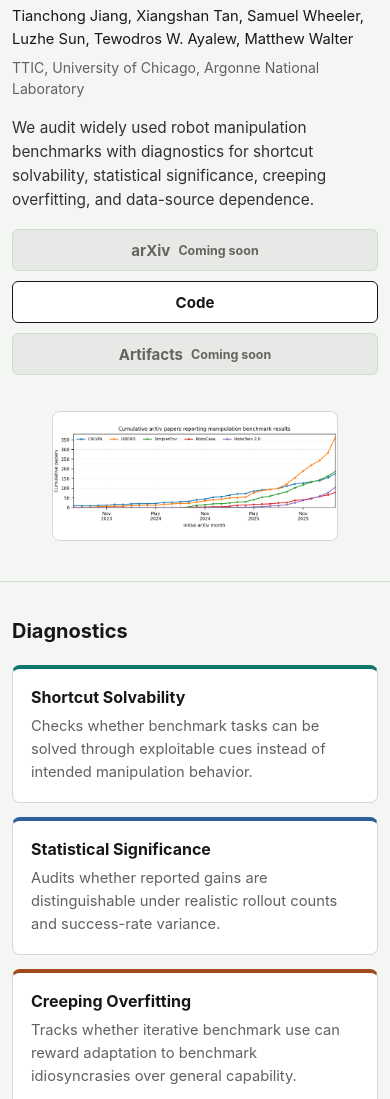
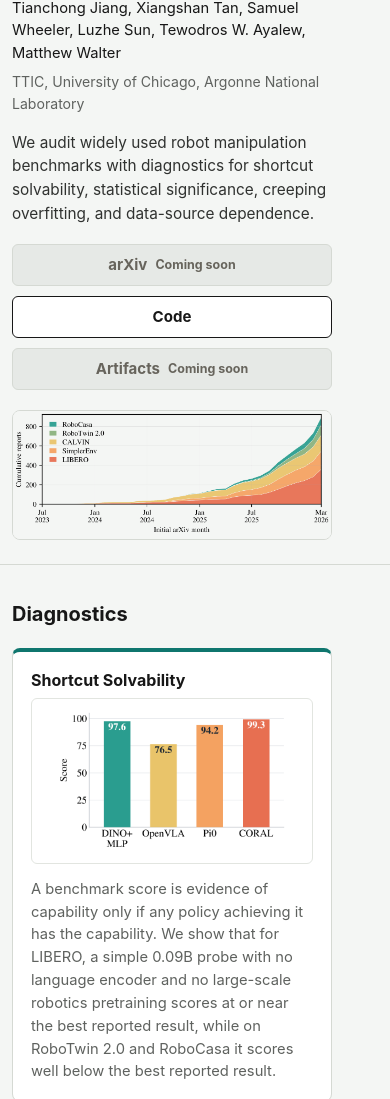
Before and after one commit to ripl/manipulation_benchmark_audit, a plain HTML site: page index.html in a window 390 px wide. Shown: the part 222-1321 px from the top of the page. Drawn offline with Linux system fonts and the light colour scheme.

Commit message:
Update benchmark website figures

```diff
--- a/index.html
+++ b/index.html
@@ -9,7 +9,7 @@
   <meta property="og:description" content="Diagnostics for shortcut solvability, statistical significance, creeping overfitting, and data-source dependence in robot manipulation benchmarks.">
   <meta property="og:type" content="website">
   <meta property="og:url" content="https://ripl.github.io/manipulation_benchmark_audit/">
-  <meta property="og:image" content="https://ripl.github.io/manipulation_benchmark_audit/figures/benchmark-results-cumulative.png">
+  <meta property="og:image" content="https://ripl.github.io/manipulation_benchmark_audit/figures/benchmark-reported-results-stacked-area.png">
   <link rel="icon" href="data:,">
   <title>What Are We Actually Benchmarking in Robot Manipulation?</title>
   <style>
@@ -47,6 +47,7 @@
 
     img {
       display: block;
+      height: auto;
       max-width: 100%;
     }
 
@@ -57,6 +58,10 @@
     .wrap {
       width: min(1120px, calc(100% - 40px));
       margin: 0 auto;
+    }
+
+    .hero .wrap {
+      width: min(1240px, calc(100% - 40px));
     }
 
     .topbar {
@@ -101,9 +106,13 @@
 
     .hero-grid {
       display: grid;
-      grid-template-columns: minmax(0, 1.1fr) minmax(320px, 0.9fr);
-      gap: 42px;
+      grid-template-columns: minmax(470px, 0.95fr) minmax(0, 1.25fr);
+      gap: 34px;
       align-items: center;
+    }
+
+    .hero-grid > * {
+      min-width: 0;
     }
 
     .eyebrow {
@@ -185,15 +194,16 @@
     }
 
     .figure-panel {
+      margin: 0;
       border: 1px solid var(--line);
       border-radius: 8px;
-      background: var(--surface);
+      background: var(--bg);
       overflow: hidden;
     }
 
     .figure-panel img {
       width: 100%;
-      background: #fff;
+      background: var(--bg);
     }
 
     .caption {
@@ -221,6 +231,7 @@
     }
 
     .diagnostic {
+      min-width: 0;
       min-height: 138px;
       padding: 18px;
       border: 1px solid var(--line);
@@ -245,6 +256,17 @@
       margin: 0 0 8px;
       font-size: 1rem;
       line-height: 1.25;
+    }
+
+    .diagnostic-figure {
+      width: 100%;
+      height: 156px;
+      margin: 2px 0 14px;
+      padding: 8px;
+      border: 1px solid #e2e5e0;
+      border-radius: 6px;
+      background: var(--surface);
+      object-fit: contain;
     }
 
     .diagnostic p {
@@ -278,11 +300,13 @@
       font-size: 0.9rem;
     }
 
-    @media (max-width: 860px) {
+    @media (max-width: 980px) {
       .hero-grid {
         grid-template-columns: 1fr;
       }
+    }
 
+    @media (max-width: 860px) {
       h1 {
         font-size: 2.25rem;
       }
@@ -290,11 +314,19 @@
       .diagnostics {
         grid-template-columns: repeat(2, minmax(0, 1fr));
       }
+
+      .diagnostic-figure {
+        height: 190px;
+      }
     }
 
     @media (max-width: 560px) {
       .wrap {
-        width: min(100% - 24px, 1120px);
+        width: calc(100% - 24px);
+      }
+
+      .hero .wrap {
+        width: calc(100% - 24px);
       }
 
       .topbar .wrap {
@@ -318,9 +350,23 @@
         gap: 20px;
       }
 
+      .hero-grid > *,
+      .actions,
+      .figure-panel,
+      .diagnostics {
+        max-width: 320px;
+      }
+
       h1 {
-        font-size: 1.58rem;
+        max-width: 320px;
+        font-size: 1.42rem;
         line-height: 1.08;
+      }
+
+      .authors,
+      .affiliations,
+      .summary {
+        max-width: 320px;
       }
 
       .eyebrow {
@@ -363,6 +409,10 @@
       .diagnostics {
         grid-template-columns: 1fr;
       }
+
+      .diagnostic-figure {
+        height: 166px;
+      }
     }
   </style>
 </head>
@@ -384,7 +434,7 @@
         <div class="wrap hero-grid">
           <div>
             <p class="eyebrow">Robot manipulation benchmark audit</p>
-            <h1 id="title">What Are We Actually Benchmarking in Robot Manipulation?</h1>
+            <h1 id="title">What Are We Actually<br>Benchmarking in Robot<br>Manipulation?</h1>
             <p class="authors">Tianchong Jiang, Xiangshan Tan, Samuel Wheeler, Luzhe Sun, Tewodros W. Ayalew, Matthew Walter</p>
             <p class="affiliations">TTIC, University of Chicago, Argonne National Laboratory</p>
             <p class="summary">We audit widely used robot manipulation benchmarks with diagnostics for shortcut solvability, statistical significance, creeping overfitting, and data-source dependence.</p>
@@ -396,8 +446,8 @@
           </div>
 
           <figure class="figure-panel">
-            <img src="figures/benchmark-results-cumulative.png" alt="Cumulative arXiv papers reporting manipulation benchmark results across CALVIN, LIBERO, SimplerEnv, RoboCasa, and RoboTwin 2.0.">
-            <figcaption class="caption">A growing body of benchmark reports motivates diagnostics that separate real progress from benchmark-specific effects.</figcaption>
+            <img src="figures/benchmark-reported-results-stacked-area.png" width="2310" height="907" alt="Cumulative counts of arXiv papers reporting results on CALVIN, LIBERO, SimplerEnv, RoboCasa, and RoboTwin 2.0.">
+            <figcaption class="caption">Cumulative counts of arXiv papers reporting results on CALVIN, LIBERO, SimplerEnv, RoboCasa, and RoboTwin 2.0.</figcaption>
           </figure>
         </div>
       </section>
@@ -408,19 +458,23 @@
           <div class="diagnostics">
             <article class="diagnostic">
               <h3>Shortcut Solvability</h3>
-              <p>Checks whether benchmark tasks can be solved through exploitable cues instead of intended manipulation behavior.</p>
+              <img class="diagnostic-figure" src="figures/diagnostic-shortcut-solvability.png" width="1440" height="900" alt="Paper result figure for the shortcut solvability diagnostic." decoding="async">
+              <p>A benchmark score is evidence of capability only if any policy achieving it has the capability. We show that for LIBERO, a simple 0.09B probe with no language encoder and no large-scale robotics pretraining scores at or near the best reported result, while on RoboTwin 2.0 and RoboCasa it scores well below the best reported result.</p>
             </article>
             <article class="diagnostic">
               <h3>Statistical Significance</h3>
-              <p>Audits whether reported gains are distinguishable under realistic rollout counts and success-rate variance.</p>
+              <img class="diagnostic-figure" src="figures/diagnostic-statistical-significance.png" width="1117" height="600" alt="Paper result figure for the statistical significance diagnostic." decoding="async">
+              <p>Most benchmarks report only an aggregate success rate, from which the significance of a reported gain cannot be tested. On LIBERO and SimplerEnv, only 19.8% and 19.7% of SOTA claims, respectively, are provably significant. On RoboCasa and RoboTwin 2.0, the shares rise to 53.3% and 73.7%, respectively.</p>
             </article>
             <article class="diagnostic">
               <h3>Creeping Overfitting</h3>
-              <p>Tracks whether iterative benchmark use can reward adaptation to benchmark idiosyncrasies over general capability.</p>
+              <img class="diagnostic-figure" src="figures/diagnostic-creeping-overfitting.png" width="1290" height="580" alt="Paper result figure for the creeping overfitting diagnostic." decoding="async">
+              <p>A benchmark's test distribution can be a narrow region of the training distribution's support, and its fixed test set is one sample from that region. Policies can fit either, which we call distribution overfitting and sample overfitting. On CALVIN, resampling block poses within the training range lowers average tasks completed out of five (ATC) from 4.17 to 3.14.</p>
             </article>
             <article class="diagnostic">
               <h3>Data-Source Dependence</h3>
-              <p>Tests how benchmark outcomes shift when policies draw from different data sources or training mixtures.</p>
+              <img class="diagnostic-figure" src="figures/diagnostic-data-source-dependence.png" width="1117" height="600" alt="Paper result figure for the data-source dependence diagnostic." decoding="async">
+              <p>A small model trained on demonstrations closer to the test distribution can match a much larger model trained on more general data. As a result, a benchmark score cannot distinguish generalization from how close the training data is to the test distribution.</p>
             </article>
           </div>
         </div>
```
Also changed, not shown: figures/benchmark-reported-results-stacked-area.png (added), figures/benchmark-results-cumulative.png (deleted), figures/diagnostic-creeping-overfitting.png (added), figures/diagnostic-data-source-dependence.png (added), figures/diagnostic-shortcut-solvability.png (added), figures/diagnostic-statistical-significance.png (added), 1 other file.
